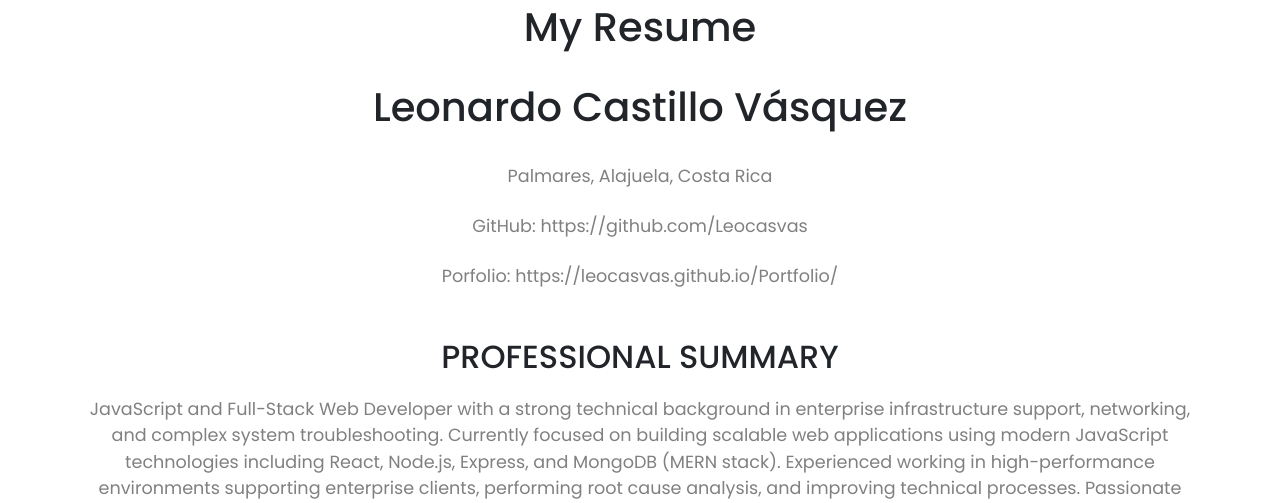
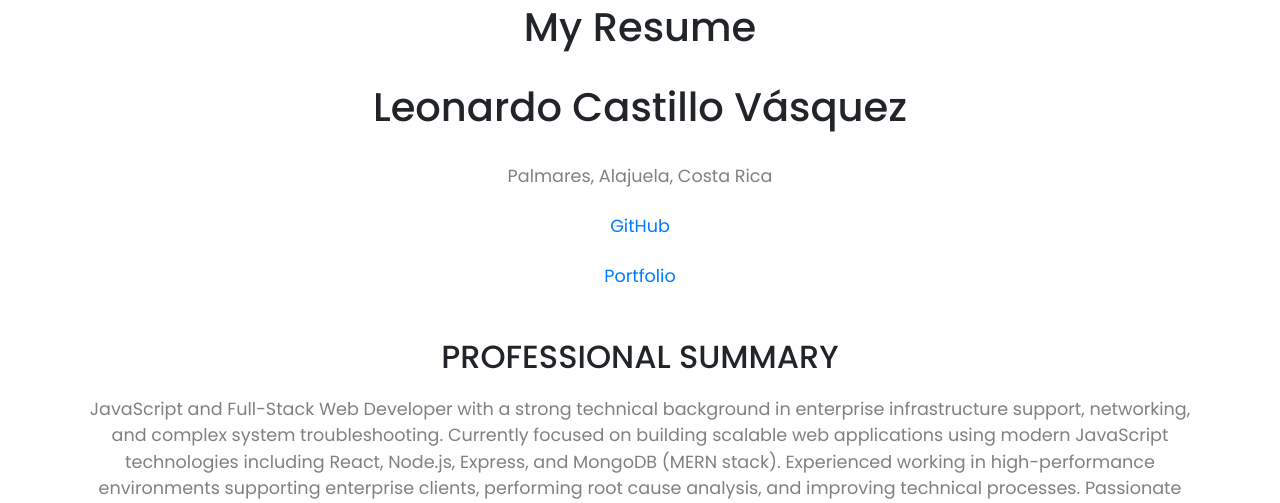
Before and after one commit to Leocasvas/Portfolio, a Node server app: page /resume in a window 1280 px wide. Shown: the part 124-627 px from the top of the page. Run offline with Node 20, Linux system fonts and the light colour scheme; some libraries are stand-ins or nearby versions.

Commit message:
resume link update

```diff
--- a/views/Resume.ejs
+++ b/views/Resume.ejs
@@ -7,8 +7,8 @@
 
 <h1>Leonardo Castillo Vásquez</h1>
 <p>Palmares, Alajuela, Costa Rica</p>
-<p>GitHub: https://github.com/Leocasvas</p>
-<p>Porfolio: https://leocasvas.github.io/Portfolio/</p>
+<p> <a href="https://github.com/Leocasvas" target="_blank" rel="noopener noreferrer">GitHub</a></p>
+<p> <a href="https://leocasvas.github.io/Portfolio/" target="_blank" rel="noopener noreferrer">Portfolio</a></p>
 
 <h2>PROFESSIONAL SUMMARY</h2>
 <p>JavaScript and Full-Stack Web Developer with a strong technical background in enterprise infrastructure support, networking, and complex system troubleshooting. Currently focused on building scalable web applications using modern JavaScript technologies including React, Node.js, Express, and MongoDB (MERN stack).
```
